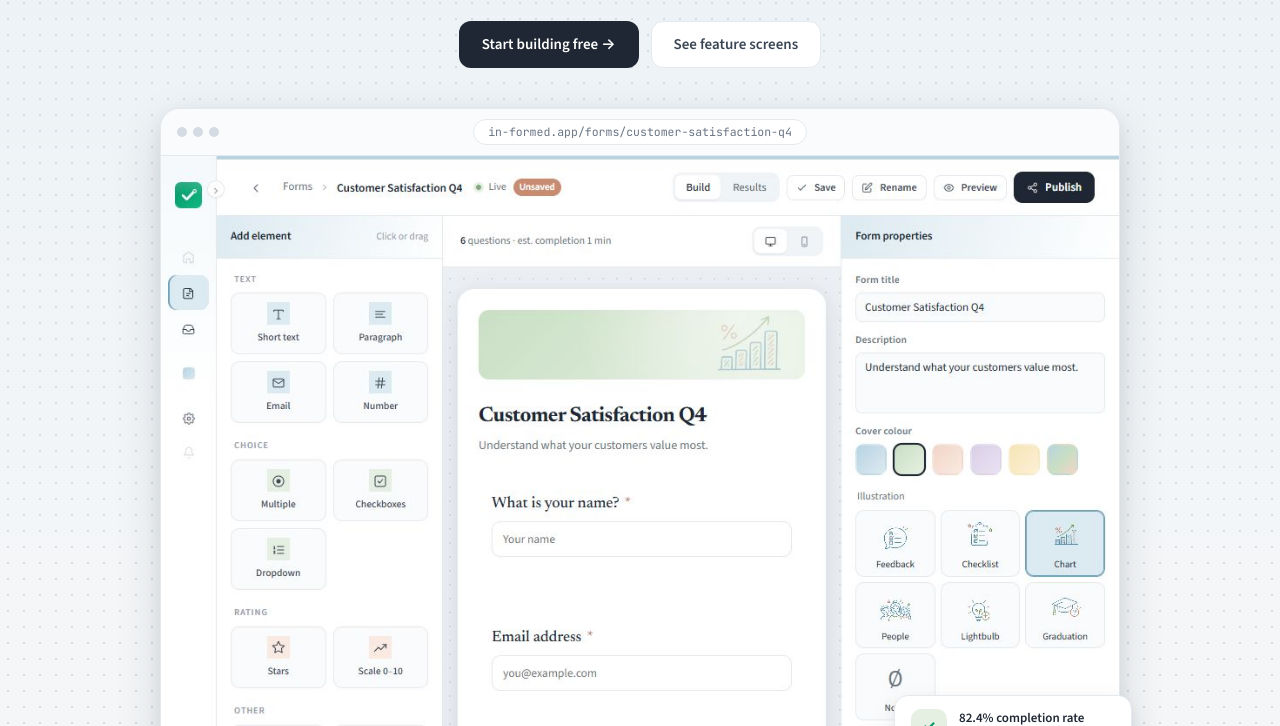
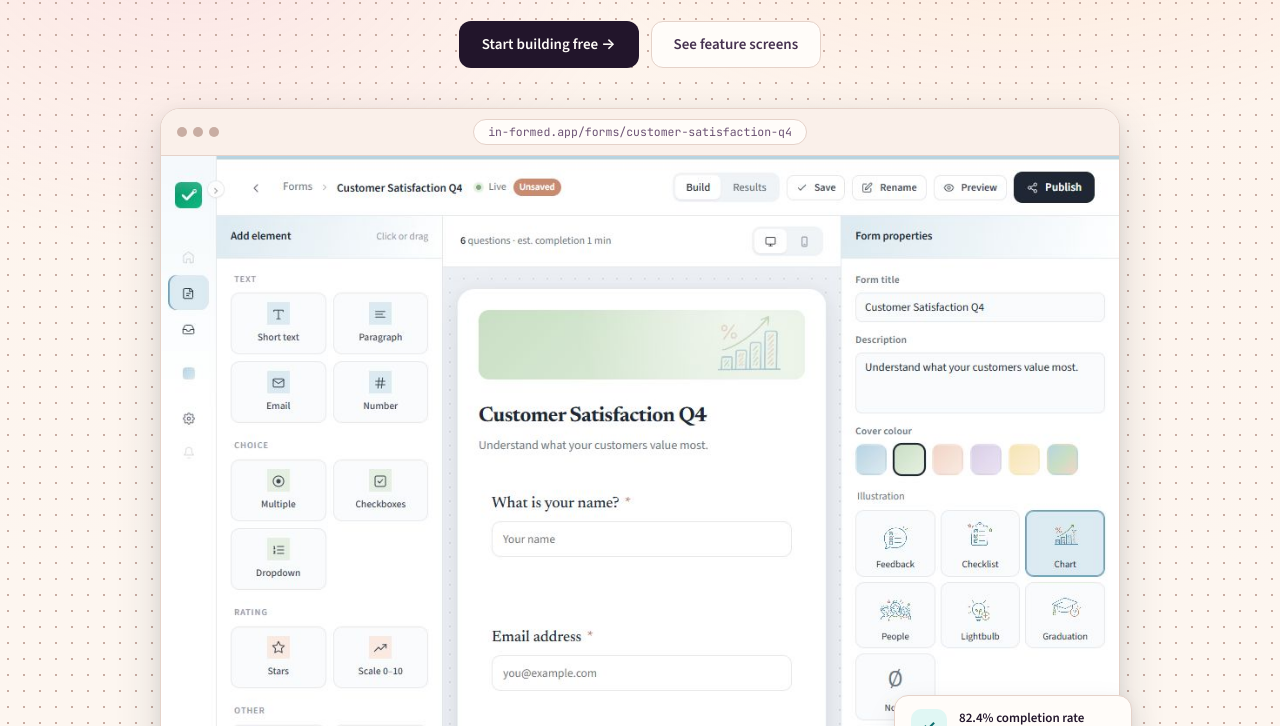
Before and after one commit to bftelman/informed-landing, a plain HTML site: page index.html in a window 1280 px wide. Shown: the part 374-1100 px from the top of the page. Drawn offline with nearby package versions, Linux system fonts and the light colour scheme.

Commit message:
feat: add GTA VI Vice holiday theme to landing page

```diff
--- a/index.html
+++ b/index.html
@@ -1,5 +1,5 @@
 <!doctype html>
-<html lang="en" data-theme="light">
+<html lang="en" data-theme="light" data-holiday="gta-vi">
 <head>
   <meta charset="utf-8" />
   <meta name="viewport" content="width=device-width, initial-scale=1" />
@@ -59,7 +59,7 @@
         <div class="hero__content">
           <div class="hero__badge">
             <span class="dot-status" aria-hidden="true"></span>
-            <span>Forms, conditional logic &amp; AI text analytics</span>
+            <span>Vice Edition &middot; Forms, conditional logic &amp; AI text analytics</span>
           </div>
           <h1 class="hero__title">Forms that feel <em>calm</em> to build, and effortless to answer.</h1>
           <p class="hero__subtitle">
--- a/landing.css
+++ b/landing.css
@@ -719,3 +719,132 @@ img { display: block; max-width: 100%; }
     white-space: nowrap;
   }
 }
+
+
+/* ============ Holiday: GTA VI ("Vice") ============ */
+[data-holiday="gta-vi"] {
+  --sky:         #f28db8;
+  --sky-soft:    #fde8f2;
+  --sky-strong:  #b82166;
+  --sage:        #5cd6c8;
+  --sage-soft:   #e0f7f4;
+  --sage-strong: #0c6e6d;
+  --peach:       #ff9e6d;
+  --peach-soft:  #ffece0;
+  --peach-strong:#c44a16;
+  --lilac:       #c9a7eb;
+  --butter:      #f7c95c;
+
+  --brand-emerald: #0c6e6d;
+  --brand-emerald-bright: #2dd4bf;
+  --brand-emerald-deep: #064e3b;
+
+  --bg:          #fdf6f0;
+  --bg-deep:     #f5e9e0;
+  --surface:     #fffcf9;
+  --surface-2:   #faf0ea;
+  --surface-3:   #f2e3da;
+  --border:      #e5d2c9;
+  --border-strong: #c8ada3;
+  --ink:         #22152b;
+  --ink-2:       #463250;
+  --ink-muted:   #6c5374;
+  --ink-faint:   #7d6484;
+
+  --accent:      var(--sky-strong);
+  --accent-bg:   var(--sky-soft);
+}
+
+[data-theme="dark"][data-holiday="gta-vi"] {
+  --sky:         #e84c9b;
+  --sky-soft:    #3a1935;
+  --sky-strong:  #ff77b7;
+  --sage:        #2dd4bf;
+  --sage-soft:   #143338;
+  --sage-strong: #5eead4;
+  --peach:       #fb923c;
+  --peach-soft:  #3a2216;
+  --peach-strong:#fdba74;
+  --lilac:       #b58df2;
+  --butter:      #fcd34d;
+
+  --bg:          #120d1d;
+  --bg-deep:     #0b0713;
+  --surface:     #1b142b;
+  --surface-2:   #231b37;
+  --surface-3:   #2d2345;
+  --border:      #3d305c;
+  --border-strong: #5b4984;
+  --ink:         #f8f1ff;
+  --ink-2:       #dfd2f0;
+  --ink-muted:   #b3a0cc;
+  --ink-faint:   #8f7ba8;
+
+  --accent:      var(--sky-strong);
+  --accent-bg:   var(--sky-soft);
+}
+
+[data-holiday="gta-vi"] .hero {
+  background:
+    radial-gradient(circle, var(--border-strong) 1px, transparent 1px) 0 0 / 16px 16px,
+    radial-gradient(ellipse 65% 45% at 80% 10%, color-mix(in srgb, var(--peach) 16%, transparent), transparent 65%),
+    radial-gradient(ellipse 55% 45% at 15% 20%, color-mix(in srgb, var(--sky) 14%, transparent), transparent 65%),
+    linear-gradient(180deg, color-mix(in srgb, var(--peach-soft) 35%, var(--bg)) 0%, var(--bg) 78%);
+}
+
+[data-holiday="gta-vi"] .hero__title em {
+  background: linear-gradient(110deg, var(--peach-strong) 0%, #db2777 52%, var(--sky-strong) 100%);
+  -webkit-background-clip: text;
+  background-clip: text;
+  color: transparent;
+}
+
+[data-theme="dark"][data-holiday="gta-vi"] .hero__title em {
+  background: linear-gradient(110deg, var(--butter) 0%, var(--lilac) 50%, var(--sky-strong) 100%);
+  -webkit-background-clip: text;
+  background-clip: text;
+  color: transparent;
+}
+
+[data-holiday="gta-vi"] .hero,
+[data-holiday="gta-vi"] .cta-band {
+  position: relative;
+  overflow: hidden;
+}
+
+[data-holiday="gta-vi"] .hero::after,
+[data-holiday="gta-vi"] .cta-band::after {
+  content: '';
+  position: absolute;
+  top: 0;
+  right: 0;
+  width: 140px;
+  height: 140px;
+  background: var(--sage-strong);
+  mask: url('./assets/holidays/gta-vi/palm-corner.svg') top right / contain no-repeat;
+  opacity: .38;
+  pointer-events: none;
+}
+
+[data-holiday="gta-vi"] .hero::before {
+  content: '';
+  position: absolute;
+  top: 72px;
+  left: 32px;
+  width: 140px;
+  height: 44px;
+  background: var(--peach-strong);
+  mask: url('./assets/holidays/gta-vi/sunset-birds.svg') center / contain no-repeat;
+  opacity: .48;
+  pointer-events: none;
+}
+
+@media (max-width: 900px) {
+  [data-holiday="gta-vi"] .hero::before { display: none; }
+}
+
+@media (forced-colors: active) {
+  [data-holiday="gta-vi"] .hero::after,
+  [data-holiday="gta-vi"] .hero::before,
+  [data-holiday="gta-vi"] .cta-band::after { display: none; }
+}
```
Also changed, not shown: assets/holidays/gta-vi/neon-star.svg (added), assets/holidays/gta-vi/palm-corner.svg (added), assets/holidays/gta-vi/sunset-birds.svg (added).
